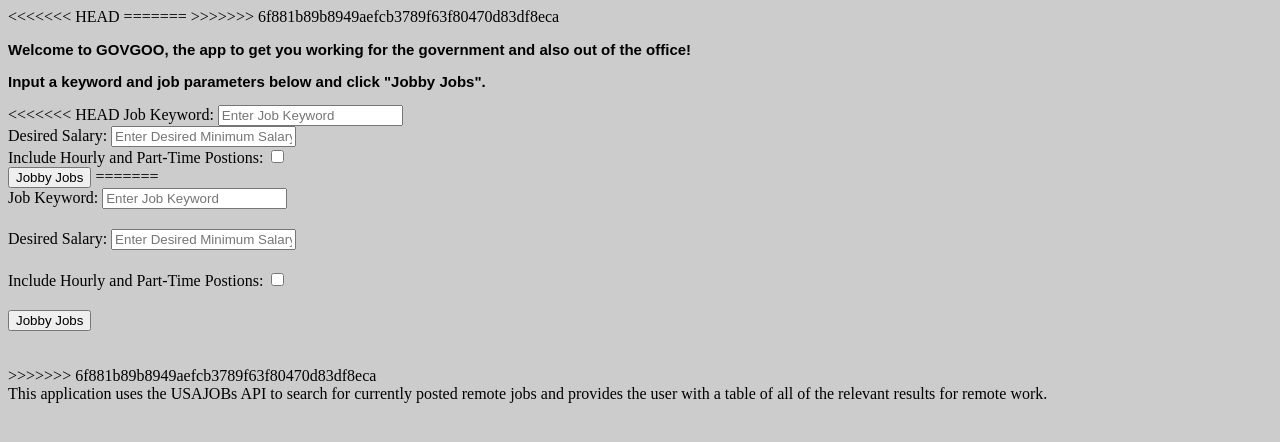
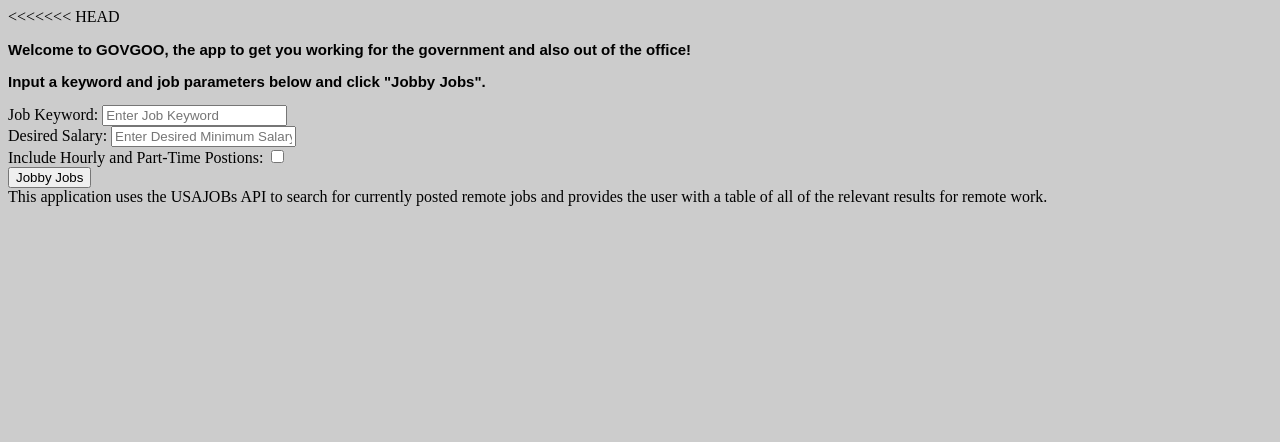
Before and after one commit to theedge1620/govgoo, a plain HTML site: page index.html in a window 1280 px wide. Drawn offline with nearby package versions, Linux system fonts and the light colour scheme.

Commit message:
saving Git changes

```diff
--- a/index.html
+++ b/index.html
@@ -1,10 +1,8 @@
 <<<<<<< HEAD
 <!DOCTYPE html>
 
+<!DOCTYPE html>
 <html lang="en">
-=======
-<!DOCTYPE html>
->>>>>>> 6f881b89b8949aefcb3789f63f80470d83df8eca
 
 <head>
     <title>Welcome to GOVGOO</title>
@@ -20,7 +18,6 @@
 
     <article>
 
-<<<<<<< HEAD
         <label for="keywordInput">Job Keyword: </label>
         <input id="keywordInput" type="text" placeholder="Enter Job Keyword" />
     </article>
@@ -37,33 +34,6 @@
     </article>
 
     <button id="submitButton"> Jobby Jobs </button>
-=======
-    <form>
-        <span>
-            <label for="keywordInput">Job Keyword: </label>
-            <input id="keywordInput" type="text" placeholder="Enter Job Keyword" />
-
-        </span>
-
-        <span>
-            <label for="desiredSalary">Desired Salary: </label>
-            <input id="desiredSalary" type="text" placeholder="Enter Desired Minimum Salary" />
-
-        </span>
-
-        <span>
-            <label for="partTimeHourly"> Include Hourly and Part-Time Postions:</label>
-            <input type="checkbox" id="partTimeHourly" name="partTimeHourly" value="Part-Time">
-        </span>
-        <span>
-            <button id="submitButton"> Jobby Jobs </button>
-
-        </span>
-
-    </form>
-
-    <h3></h3>
->>>>>>> 6f881b89b8949aefcb3789f63f80470d83df8eca
 
     <footer>This application uses the USAJOBs API to search for currently posted remote jobs and provides the user with a table of all of the relevant results for remote work.</footer>
 
```
